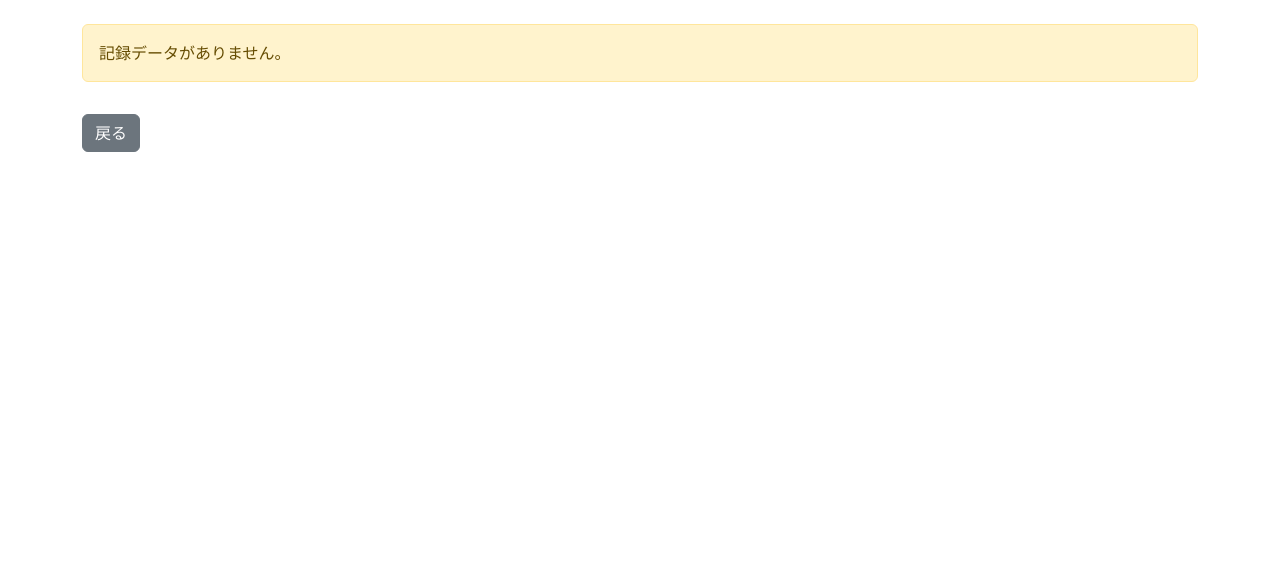
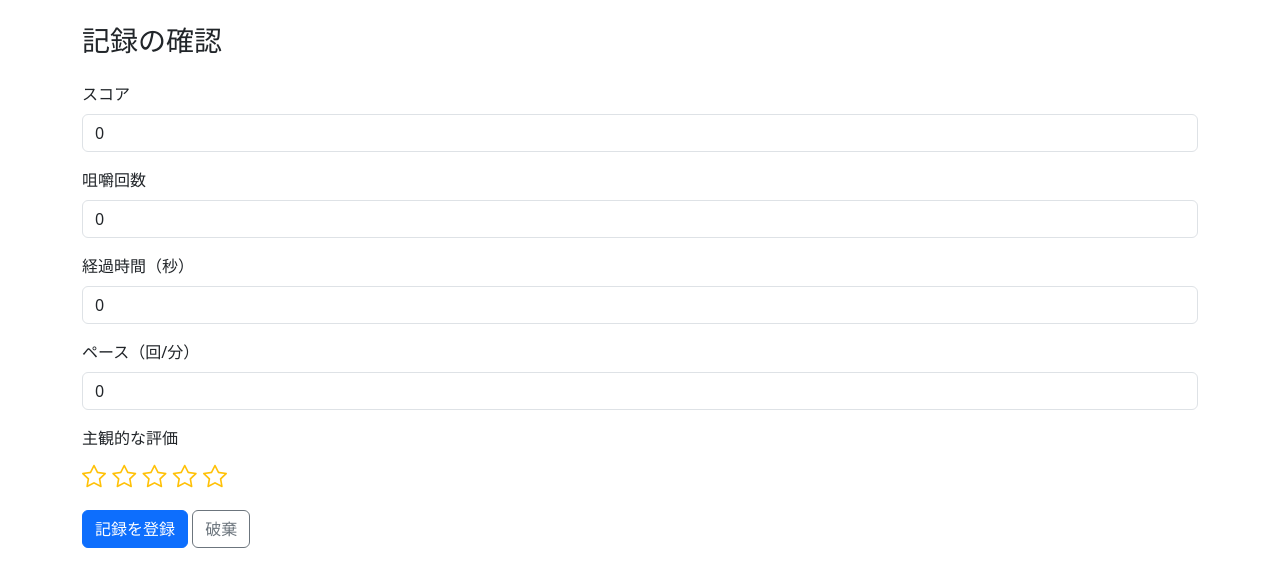
Before and after one commit to jphacks/sd_2507, a Flask app: page /result in a window 1280 px wide. Shown: the part 56-643 px from the top of the page. Run offline with Flask 3, Linux system fonts and the light colour scheme; the visitor is signed in with stand-in values (Sample User, id 1).

Commit message:
add 5 star rating

```diff
--- a/app.py
+++ b/app.py
@@ -39,7 +39,10 @@ class Score(db.Model):
     value = db.Column(db.Integer, nullable=False)
     timestamp = db.Column(db.DateTime, default=datetime.now)
     user_id = db.Column(db.Integer, db.ForeignKey('users.id'), nullable=False)
-
+    rating = db.Column(db.Integer, default=None)  # ★1〜5 の主観評価
+    chew_count = db.Column(db.Integer, default=0)
+    elapsed_time = db.Column(db.Integer, default=0)
+    pace = db.Column(db.Integer, default=0)
 
 @login_manager.user_loader
 def load_user(user_id):
@@ -101,31 +104,30 @@ def contact():
 @login_required
 def result():
     if request.method == "POST":
-        data = request.get_json()
-        if not data:
-            return jsonify({"error": "no data"}), 400
+        # JS側から送られた統計データと評価を取得
+        value = request.form.get("value", type=int)
+        chew_count = request.form.get("chewCount", type=int)
+        elapsed_time = request.form.get("elapsedTime", type=int)
+        pace = request.form.get("pace", type=int)
+        rating = request.form.get("rating", type=int)
 
-        try:
-            # スコア計算例：chewCountとpaceから重み付きで算出
-            value = int(data.get("chewCount", 0) * data.get("pace", 1))
+        # スコア登録
+        new_score = Score(
+            value=value,
+            chew_count=chew_count,
+            elapsed_time=elapsed_time,
+            pace=pace,
+            rating=rating,
+            user_id=current_user.id,
+            timestamp=datetime.now()
+        )
+        db.session.add(new_score)
+        db.session.commit()
 
-            new_score = Score(
-                value=value,
-                user_id=current_user.id,
-                timestamp=datetime.now()
-            )
-            db.session.add(new_score)
+        flash("記録が登録されました！", "success")
+        return redirect(url_for("history"))
 
-            # total_scoreを更新
-            current_user.total_score += value
-            db.session.commit()
-
-            return jsonify({"message": "score saved", "score": value}), 200
-
-        except Exception as e:
-            db.session.rollback()
-            return jsonify({"error": str(e)}), 500
-
+    # GET時: JSで送信前のプレビュー表示
     return render_template("result.html")
 
 @app.route("/history")
--- a/templates/result.html
+++ b/templates/result.html
@@ -1,65 +1,70 @@
 {% extends "base.html" %}
 {% block title %}記録の確認{% endblock %}
+
 {% block content %}
-<div class="container mt-4">
-  <h3 class="mb-4">記録の確認</h3>
+<h3 class="mb-4">記録の確認</h3>
 
-  <div class="card shadow-sm p-3 mb-4">
-    <div class="card-body">
-      <p><strong>咀嚼回数:</strong> <span id="stat-chew"></span></p>
-      <p><strong>経過時間:</strong> <span id="stat-time"></span> 秒</p>
-      <p><strong>ペース:</strong> <span id="stat-pace"></span></p>
-      <hr>
-      <h5 class="mt-3">算出されたスコア: <span id="score-value"></span></h5>
-    </div>
+<form method="POST" action="{{ url_for('result') }}">
+  <div class="mb-3">
+    <label class="form-label">スコア</label>
+    <input type="number" name="value" class="form-control" id="scoreInput" readonly>
   </div>
 
-  <div class="d-flex justify-content-center gap-3">
-    <button id="saveBtn" class="btn btn-primary btn-lg">記録を保存</button>
-    <button id="discardBtn" class="btn btn-outline-secondary btn-lg">破棄</button>
+  <div class="mb-3">
+    <label class="form-label">咀嚼回数</label>
+    <input type="number" name="chewCount" class="form-control" id="chewInput" readonly>
   </div>
-</div>
+
+  <div class="mb-3">
+    <label class="form-label">経過時間（秒）</label>
+    <input type="number" name="elapsedTime" class="form-control" id="timeInput" readonly>
+  </div>
+
+  <div class="mb-3">
+    <label class="form-label">ペース（回/分）</label>
+    <input type="number" name="pace" class="form-control" id="paceInput" readonly>
+  </div>
+
+  <!-- 星評価 -->
+  <div class="mb-3">
+    <label class="form-label">主観的な評価</label>
+    <div id="starRating" class="text-warning fs-4">
+      {% for i in range(1,6) %}
+        <i class="bi bi-star" data-value="{{ i }}"></i>
+      {% endfor %}
+    </div>
+    <input type="hidden" name="rating" id="ratingValue" value="0">
+  </div>
+
+  <button type="submit" class="btn btn-primary">記録を登録</button>
+  <a href="{{ url_for('index') }}" class="btn btn-outline-secondary">破棄</a>
+</form>
+
+<!-- Bootstrapアイコン -->
+<link rel="stylesheet" href="https://cdn.jsdelivr.net/npm/bootstrap-icons@1.10.5/font/bootstrap-icons.css">
 
 <script>
-document.addEventListener("DOMContentLoaded", () => {
+// ★ スコアをJSの stats オブジェクトからセット
+window.addEventListener("DOMContentLoaded", () => {
   const stats = JSON.parse(localStorage.getItem("latestStats") || "{}");
-  if (!stats.chewCount && !stats.elapsedTime && !stats.pace) {
-    document.querySelector(".container").innerHTML = `
-      <div class="alert alert-warning mt-4">記録データがありません。</div>
-      <a href="{{ url_for('index') }}" class="btn btn-secondary mt-3">戻る</a>
-    `;
-    return;
+  if (stats) {
+    document.getElementById("scoreInput").value = stats.value ?? 0;
+    document.getElementById("chewInput").value = stats.chewCount ?? 0;
+    document.getElementById("timeInput").value = stats.elapsedTime ?? 0;
+    document.getElementById("paceInput").value = stats.pace ?? 0;
   }
 
-  // 表示
-  document.getElementById("stat-chew").textContent = stats.chewCount;
-  document.getElementById("stat-time").textContent = stats.elapsedTime.toFixed(1);
-  document.getElementById("stat-pace").textContent = stats.pace.toFixed(2);
-
-  // スコア計算（サーバと一致する式を使用）
-  const value = Math.round(stats.chewCount * stats.pace);
-  document.getElementById("score-value").textContent = value;
-
-  // 保存ボタン
-  document.getElementById("saveBtn").addEventListener("click", async () => {
-    const res = await fetch("/result", {
-      method: "POST",
-      headers: { "Content-Type": "application/json" },
-      body: JSON.stringify(stats),
+  // ★ 星評価
+  const stars = document.querySelectorAll("#starRating i");
+  stars.forEach(star => {
+    star.addEventListener("click", () => {
+      const rating = star.dataset.value;
+      document.getElementById("ratingValue").value = rating;
+      stars.forEach(s => {
+        s.classList.toggle("bi-star-fill", s.dataset.value <= rating);
+        s.classList.toggle("bi-star", s.dataset.value > rating);
+      });
     });
-
-    if (res.ok) {
-      localStorage.removeItem("latestStats");
-      window.location.href = "/history";
-    } else {
-      alert("記録の保存に失敗しました。");
-    }
-  });
-
-  // 破棄ボタン
-  document.getElementById("discardBtn").addEventListener("click", () => {
-    localStorage.removeItem("latestStats");
-    window.location.href = "/index";
   });
 });
 </script>
```
Also changed, not shown: templates/history.html (+29 -21 lines).
